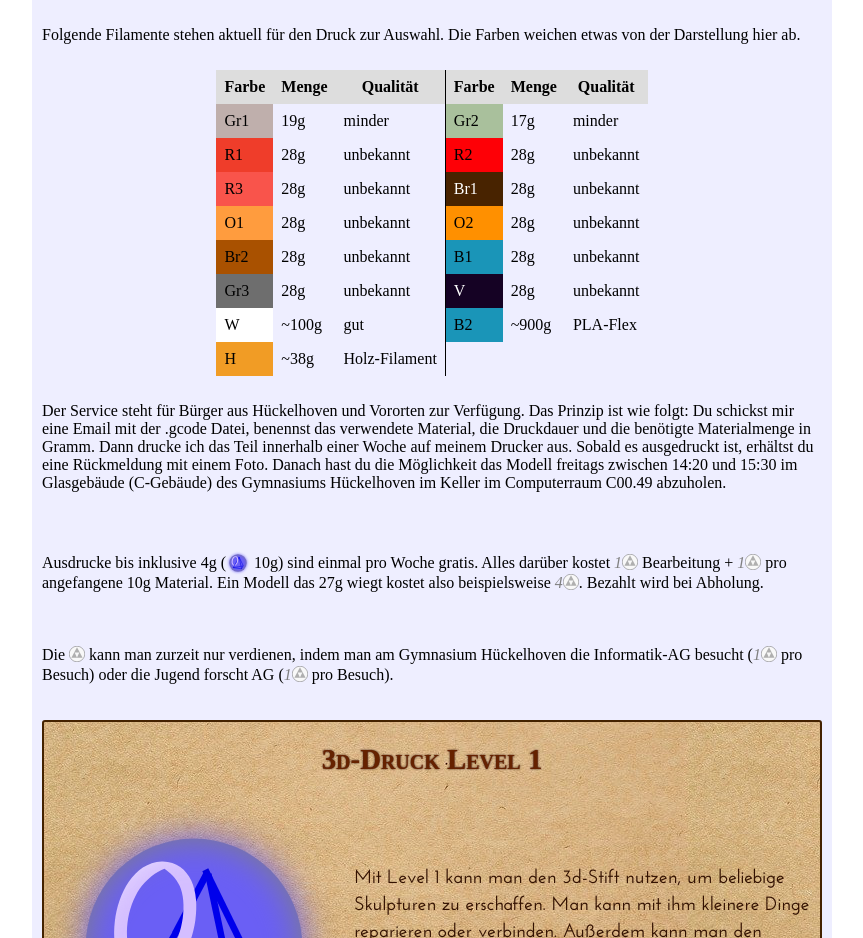
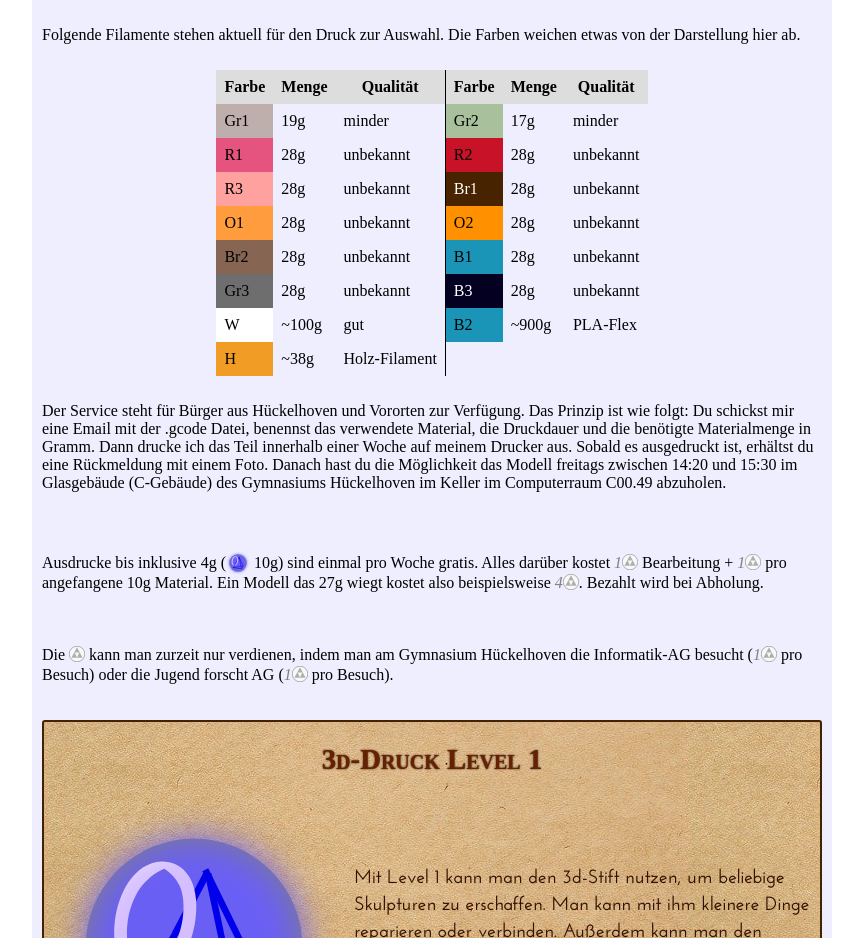
Before and after one commit to adabru/infoaghh, a plain HTML site: page 3dservice.html in a window 1280 px wide. Shown: the part 1300-2238 px from the top of the page, without its empty margins (208-1071 px from the left). Drawn offline with Linux system fonts and the light colour scheme.

Commit message:
color correction

```diff
--- a/3dservice.html
+++ b/3dservice.html
@@ -71,15 +71,15 @@
       <td>minder</td>
     </tr>
     <tr>
-      <td style="background: #EF3D2A;">R1</td>
+      <td style="background: #E5537F;">R1</td>
       <td>28g</td>
       <td>unbekannt</td>
-      <td style="background: #FE0006;">R2</td>
+      <td style="background: #C71227;">R2</td>
       <td>28g</td>
       <td>unbekannt</td>
     </tr>
     <tr>
-      <td style="background: #F9544B;">R3</td>
+      <td style="background: #FFA19E;">R3</td>
       <td>28g</td>
       <td>unbekannt</td>
       <td style="background: #482300; color: white;">Br1</td>
@@ -95,7 +95,7 @@
       <td>unbekannt</td>
     </tr>
     <tr>
-      <td style="background: #A95100;">Br2</td>
+      <td style="background: #866552;">Br2</td>
       <td>28g</td>
       <td>unbekannt</td>
       <td style="background: #1A95B8;">B1</td>
@@ -106,7 +106,7 @@
       <td style="background: #6E6E6E;">Gr3</td>
       <td>28g</td>
       <td>unbekannt</td>
-      <td style="background: #150224; color: white;">V</td>
+      <td style="background: #040022; color: white;">B3</td>
       <td>28g</td>
       <td>unbekannt</td>
     </tr>
```
